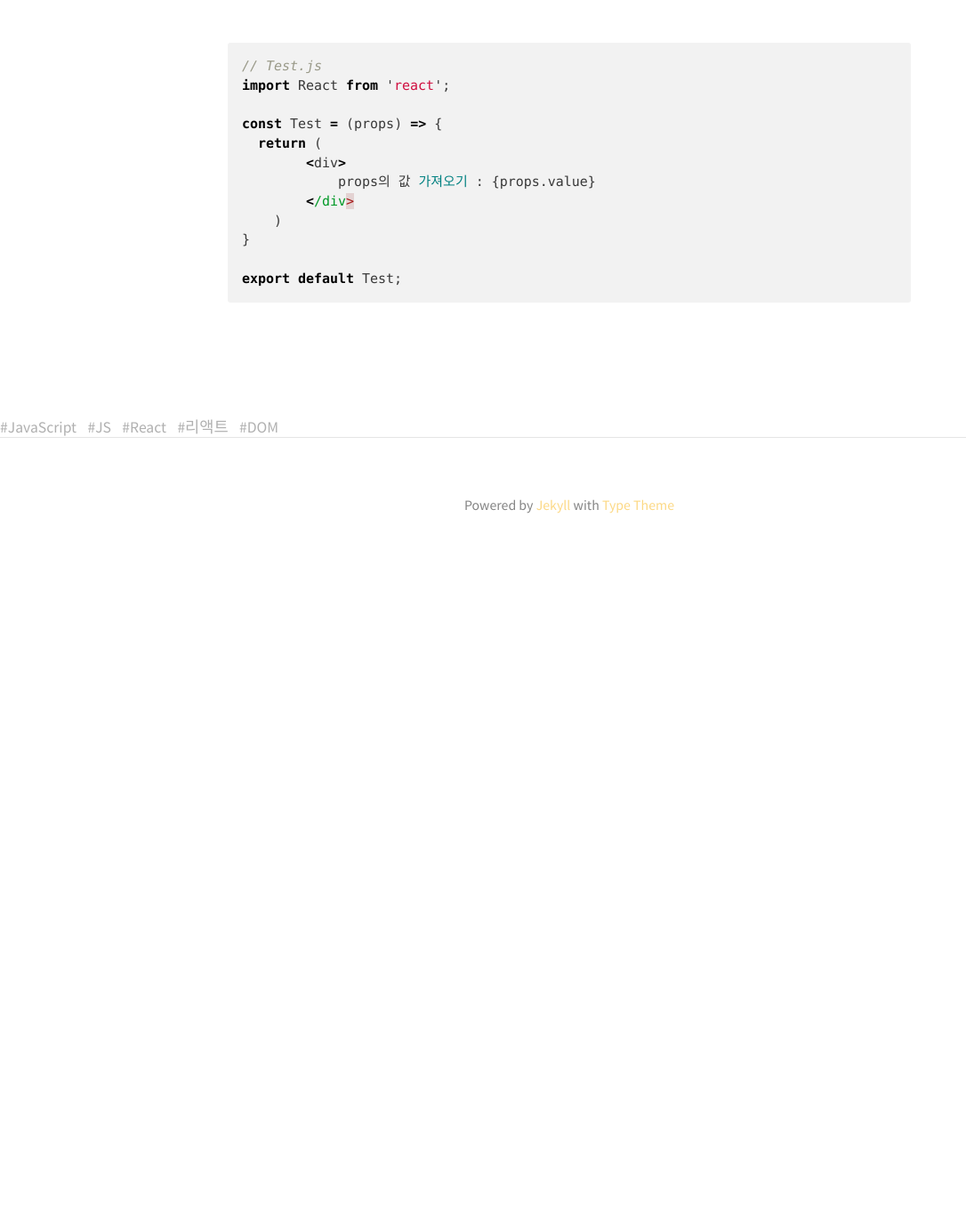
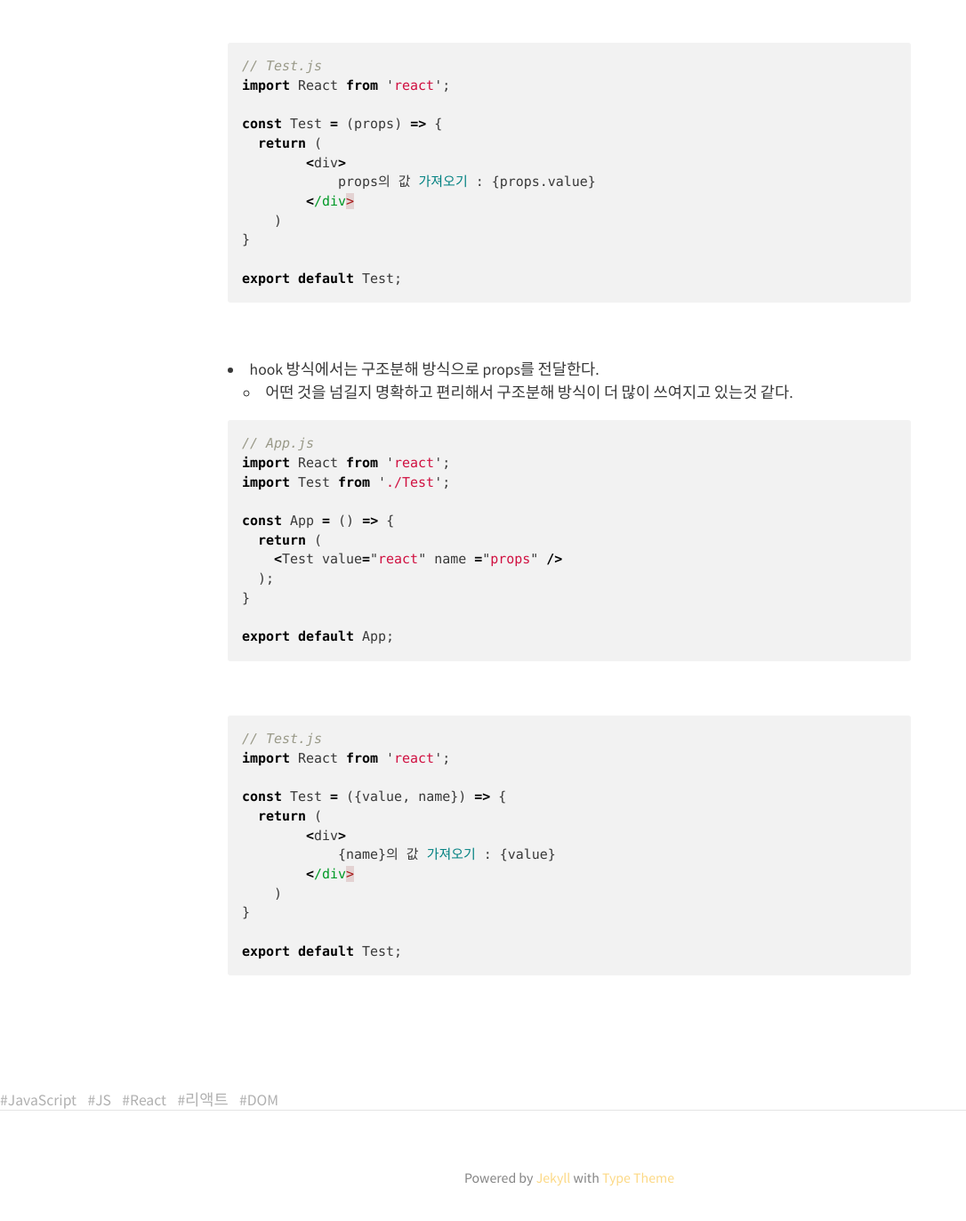
Before and after one commit to BoKyeong-Kim/BoKyeong-Kim.github.io, a Jekyll site: the page built from _posts/Dev-React/2021-03-24-react(1).md, in a window 1280 px wide and 1400 px high, scrolled down 2970 px. Shown: the top 1372 px of the window at 89% size, without its empty margins (0-1086 px from the left). Built offline with Jekyll 4.4.1, drawn with Linux system fonts in a browser that asks for light colours; nearby versions of some CDN libraries; before the commit the page ends 3614 px from its top, so only the background shows below that.

Commit message:
add content blog posting about props

````diff
--- a/_posts/Dev-React/2021-03-24-react(1).md
+++ b/_posts/Dev-React/2021-03-24-react(1).md
@@ -126,3 +126,41 @@ export default Test;
 ```
 
 <br>
+
+
+- hook 방식에서는 구조분해 방식으로 props를 전달한다.
+    - 어떤 것을 넘길지 명확하고 편리해서 구조분해 방식이 더 많이 쓰여지고 있는것 같다.
+
+
+```javascript
+// App.js
+import React from 'react';
+import Test from './Test';
+
+const App = () => {
+  return (
+    <Test value="react" name ="props" />
+  );
+}
+
+export default App;
+```
+
+<br>
+
+```javascript
+// Test.js
+import React from 'react';
+
+const Test = ({value, name}) => {
+  return (
+        <div>
+            {name}의 값 가져오기 : {value}
+        </div>
+    )
+}
+
+export default Test;
+```
+
+<br>
````
